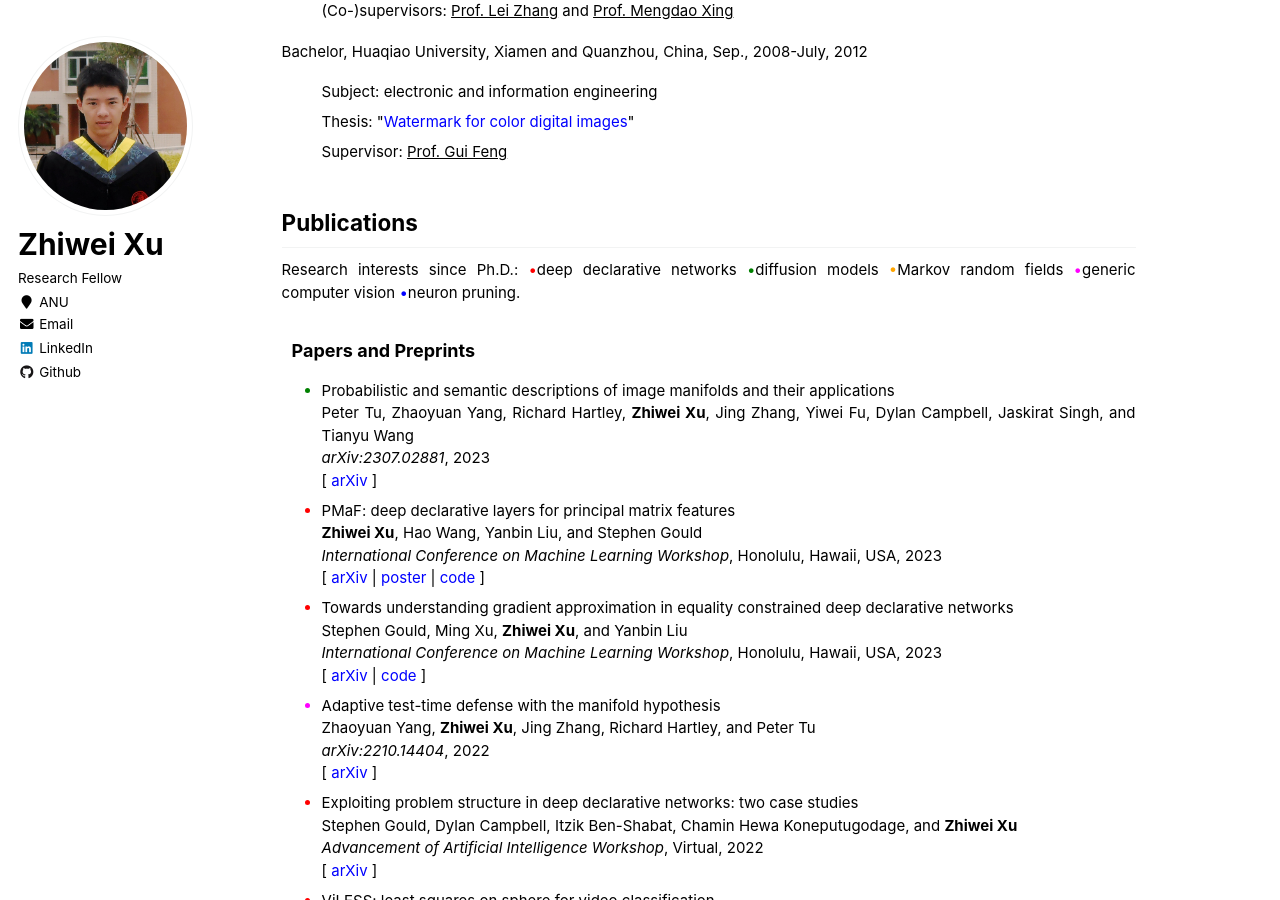
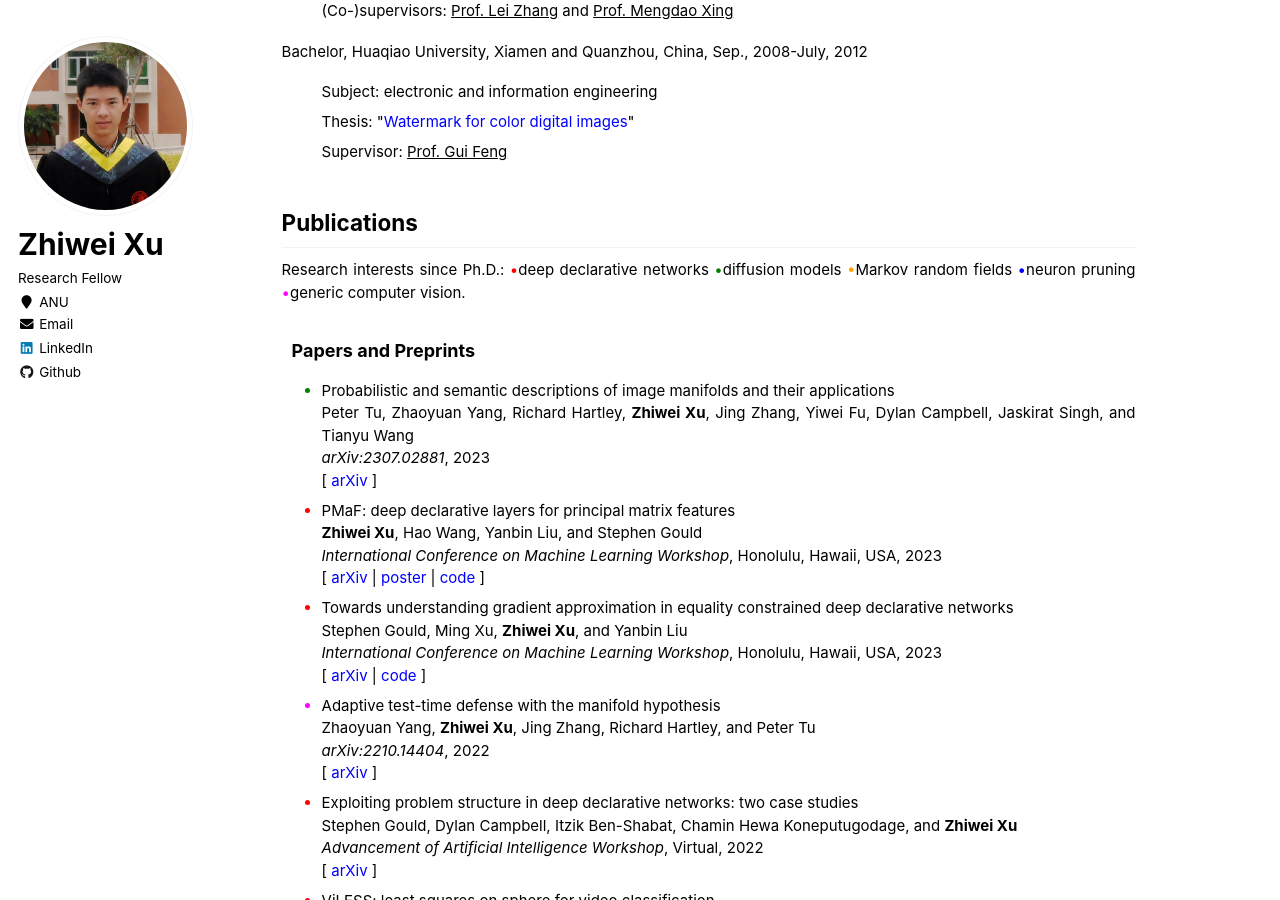
Before and after one commit to zwxu064/zwxu064.github.io, a Jekyll site: the page built from _pages/about.html, in a window 1280 px wide and 900 px high, scrolled down 963 px. Built offline with Jekyll 4.4.1, drawn with Linux system fonts in a browser that asks for light colours.

Commit message:
Update about.html

```diff
--- a/_pages/about.html
+++ b/_pages/about.html
@@ -45,7 +45,7 @@
 </ul>
 
 <h2 id="publications">Publications</h2>
-  <div>Research interests since Ph.D.: <span style="color:red">&#x2022;</span>deep declarative networks <span style="color:green">&#x2022;</span>diffusion models <span style="color:orange">&#x2022;</span>Markov random fields <span style="color:fuchsia">&#x2022;</span>generic computer vision <span style="color:blue">&#x2022;</span>neuron pruning.</div>
+  <div>Research interests since Ph.D.: <span style="color:red">&#x2022;</span>deep declarative networks <span style="color:green">&#x2022;</span>diffusion models <span style="color:orange">&#x2022;</span>Markov random fields <span style="color:blue">&#x2022;</span>neuron pruning <span style="color:fuchsia">&#x2022;</span>generic computer vision.</div>
 
   <h3 class="tab">Papers and Preprints</h3>
   <ul>
```
